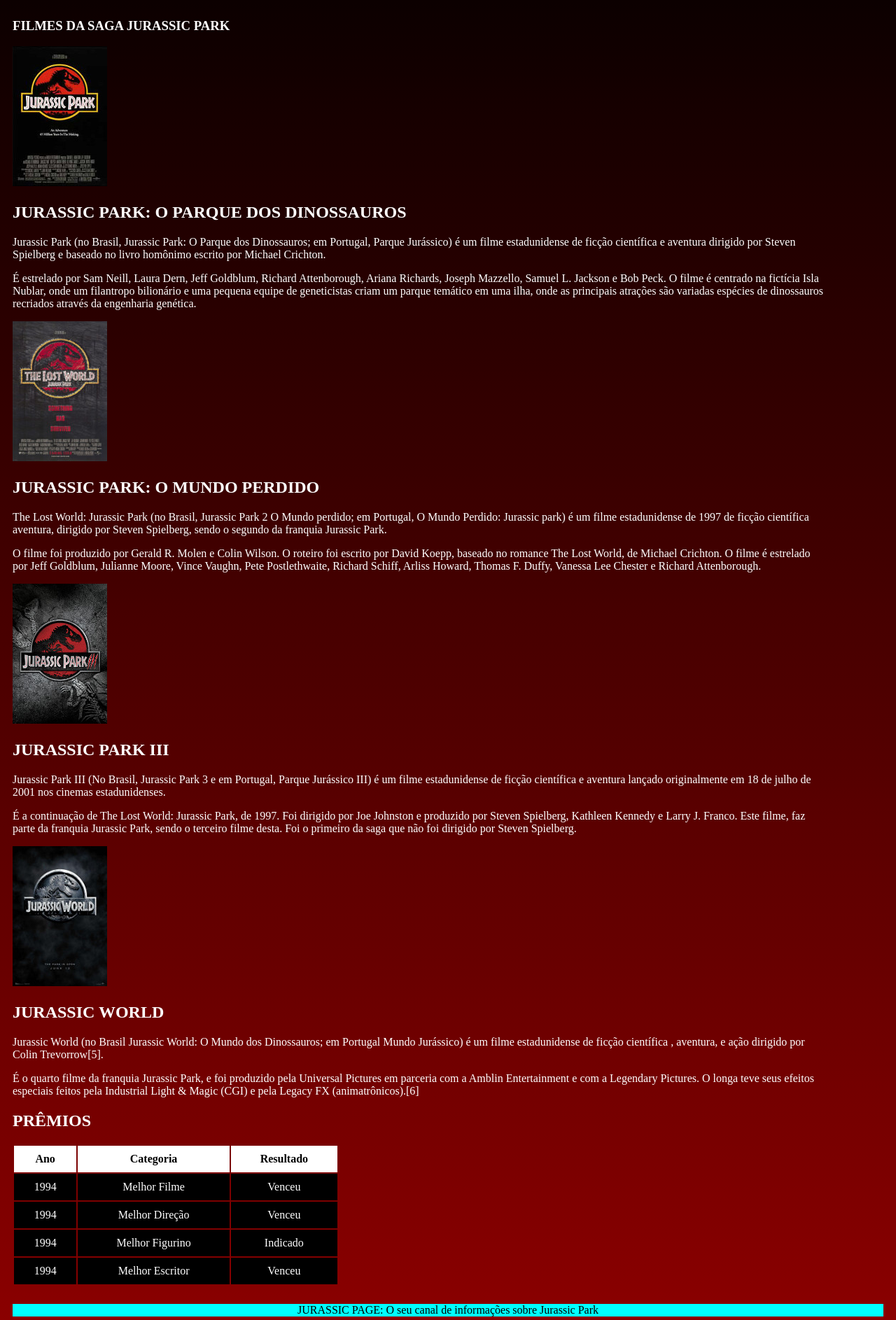
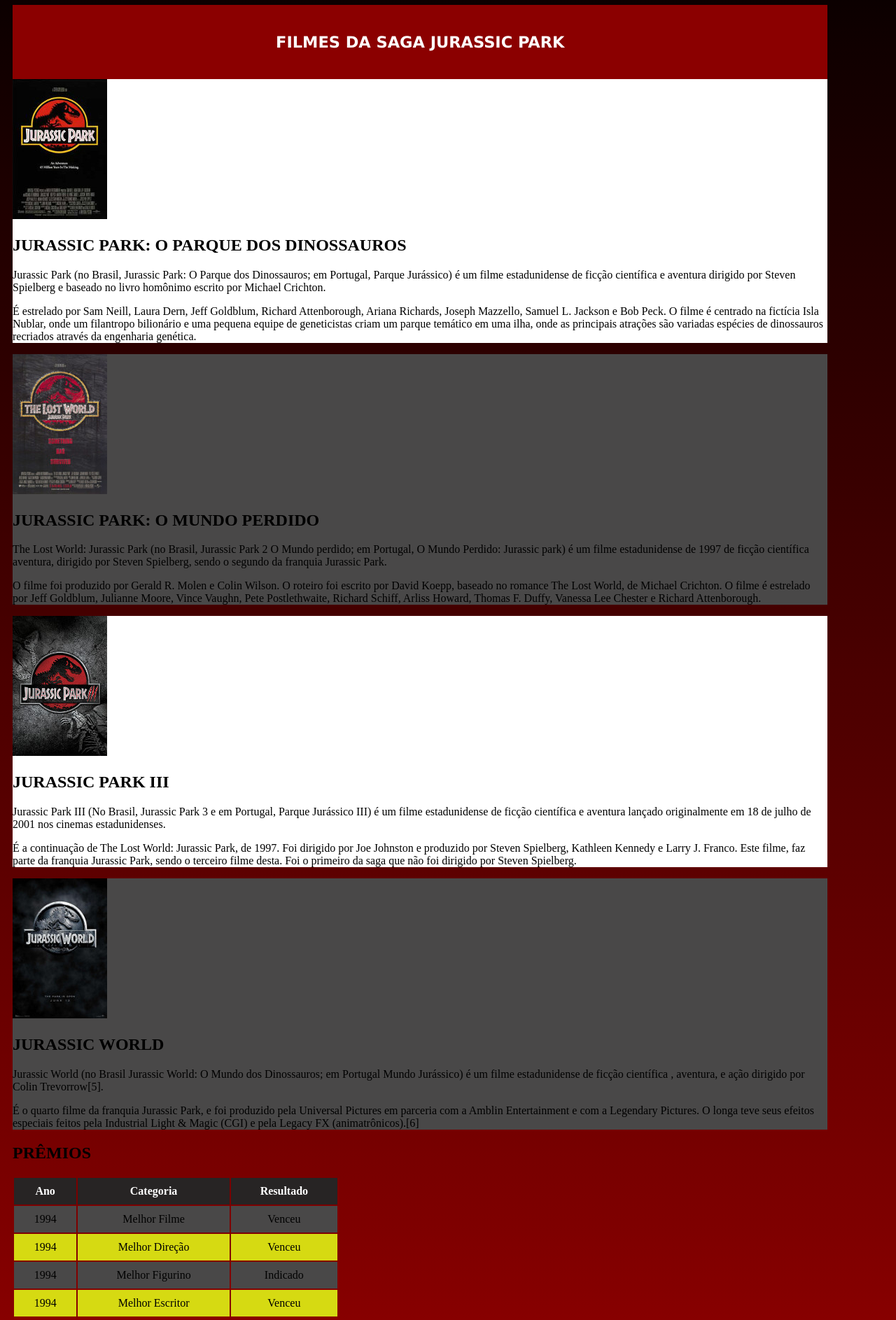
Before and after one commit to lupcouto/Pagina-Jurassic-Park, a plain HTML site: page index.html in a window 1280 px wide. Shown: the part 178-2064 px from the top of the page at 70% size. Drawn offline with Linux system fonts and the light colour scheme.

Commit message:
Update style.css

```diff
--- a/style.css
+++ b/style.css
@@ -7,11 +7,11 @@ h1 {
 }
 
 h2 {
-    color: white;
+    color: rgb(0, 0, 0);
 }
 
 p {
-    color: white;
+    color: rgb(0, 0, 0);
 }
 
 #paragrafoHeader {
@@ -22,7 +22,7 @@ p {
 }
 
 span {
-    color: white;
+    color: rgb(0, 0, 0);
 }
 
 table {
@@ -37,13 +37,18 @@ td {
 }
 
 th {
-    background-color: white;
+    background-color: rgb(39, 36, 36);
+    color: rgb(255, 255, 255);
+}
+
+.linha {
+    background-color: rgb(73, 72, 72);
     color: rgb(0, 0, 0);
 }
 
-td {
-    background-color: black;
-    color: white;
+.linha2 {
+    background-color: rgb(214, 218, 18);
+    color: rgb(0, 0, 0);
 }
 
 .div {
@@ -60,21 +65,15 @@ header {
 }
 
 .main {
-    grid-area: main;
+    grid-area: main;;
 }
-
-.menuLateral {
-    grid-area: right;
-    background-color: blueviolet;
-    padding: 10px;
-}
-
 footer {
     grid-area: footer;
-    background-color: aqua;
+    background-color: rgb(0, 0, 0);
     display: flex;
     align-items: center;
     justify-content: center;
+    color: white;
 }
 
 .grid-container {
@@ -87,3 +86,27 @@ footer {
     background-color: #2196F3;
     padding: 10px;
 }
+
+.filmes {
+    background-color: darkred;
+    text-align: center;
+    font-family: Verdana, Geneva, Tahoma, sans-serif;
+    padding: 1.5%;
+    font-size: larger;
+}
+
+.one {
+    background-color: rgb(255, 255, 255);
+}
+
+.two {
+    background-color: rgb(73, 72, 72);
+}
+
+.three {
+    background-color: white;
+}
+
+.four {
+    background-color: rgb(73, 72, 72);
+}
```
